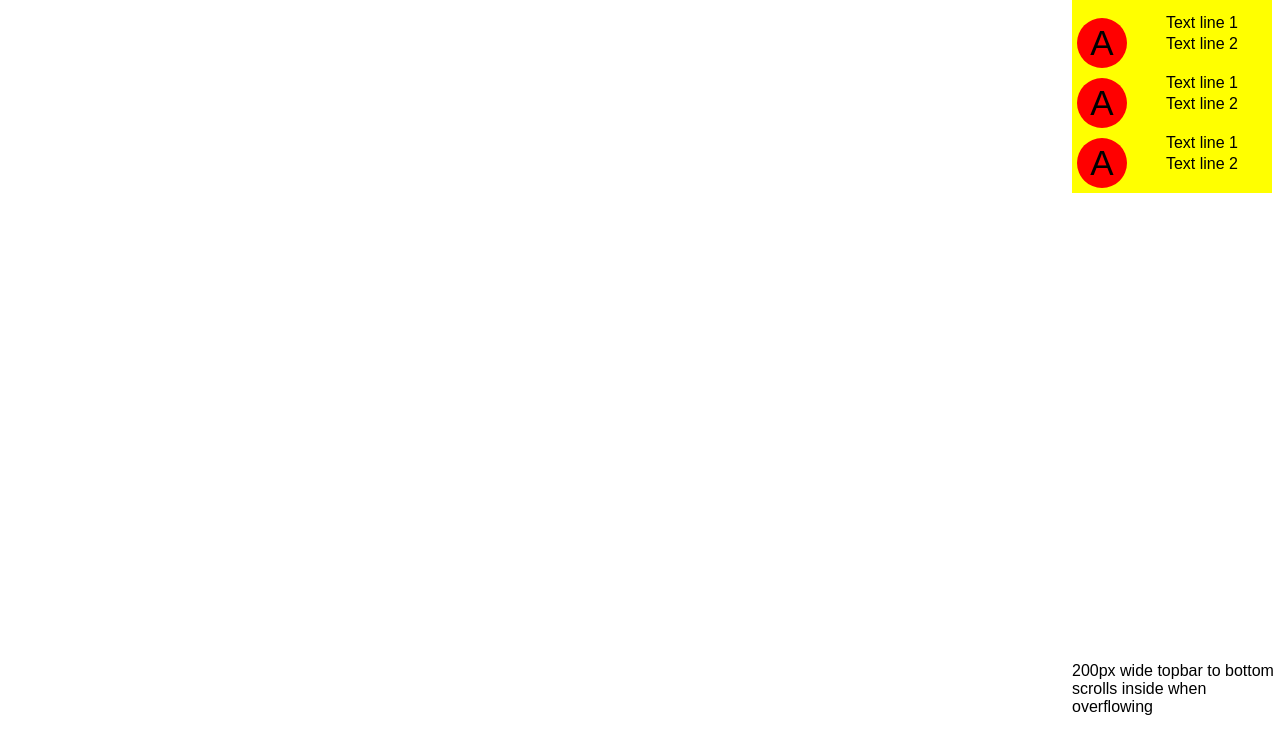
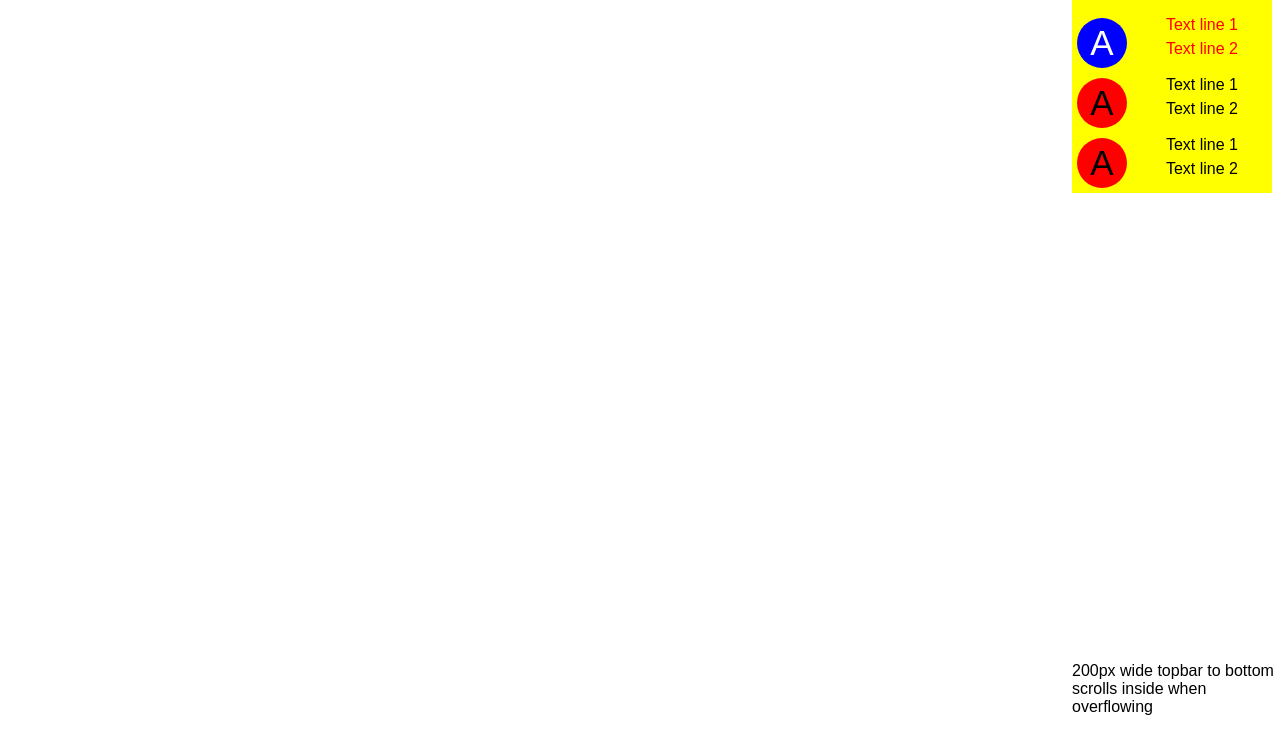
Before and after one commit to MrMicrowaveOven/CSSPractice, a plain HTML site: page index.html in a window 1280 px wide. In both pictures the pointer is over the item 1172 px from the left and 122 px from the top of the page. Shown: the part 79-832 px from the top of the page. Drawn offline with Linux system fonts and the light colour scheme.

Commit message:
Added hover functionality to right list

```diff
--- a/css/style.css
+++ b/css/style.css
@@ -21,7 +21,16 @@ li {
   list-style-type: none;
   width: 200px;
   float: right;
-  line-height: 130%;
+  line-height: 150%;
+}
+
+li:hover {
+  color: red;
+  cursor: pointer;
+}
+li:hover .circle{
+  color: white;
+  background-color: blue;
 }
 
 .list-items {
```
